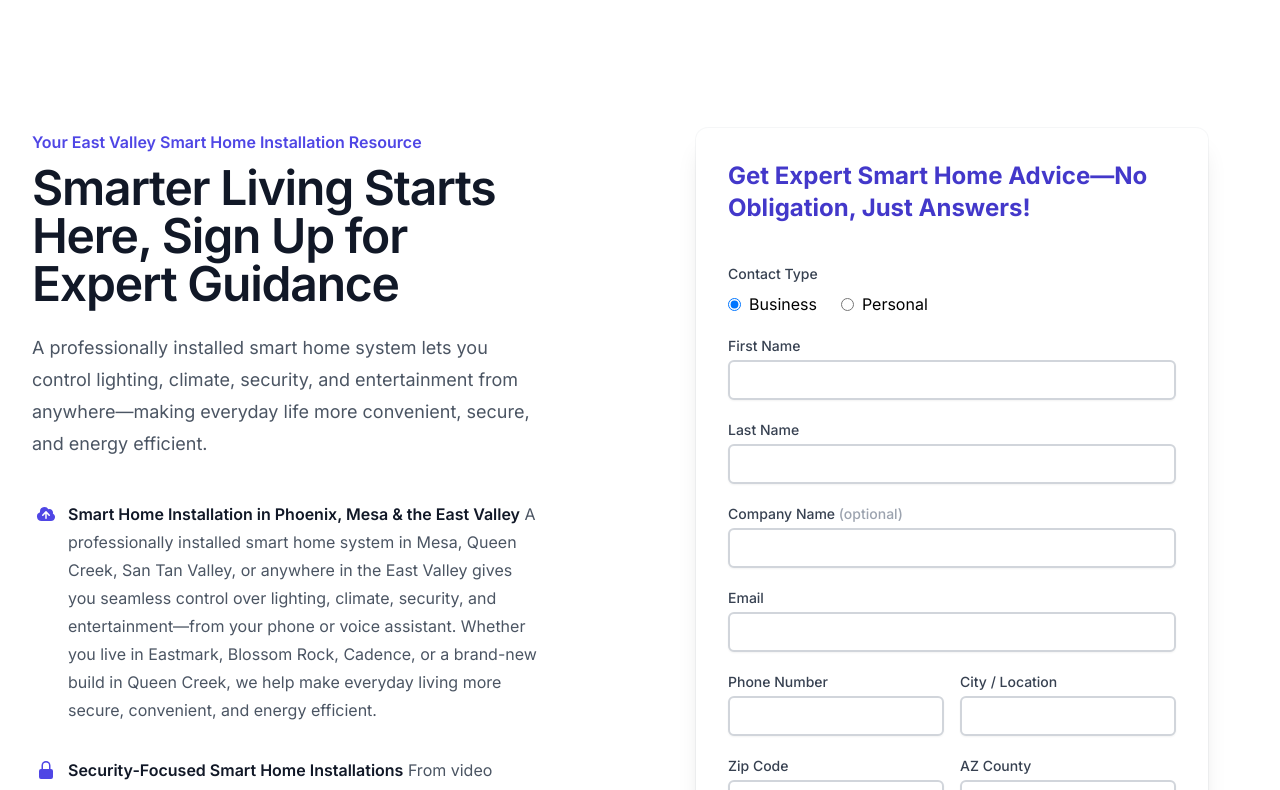
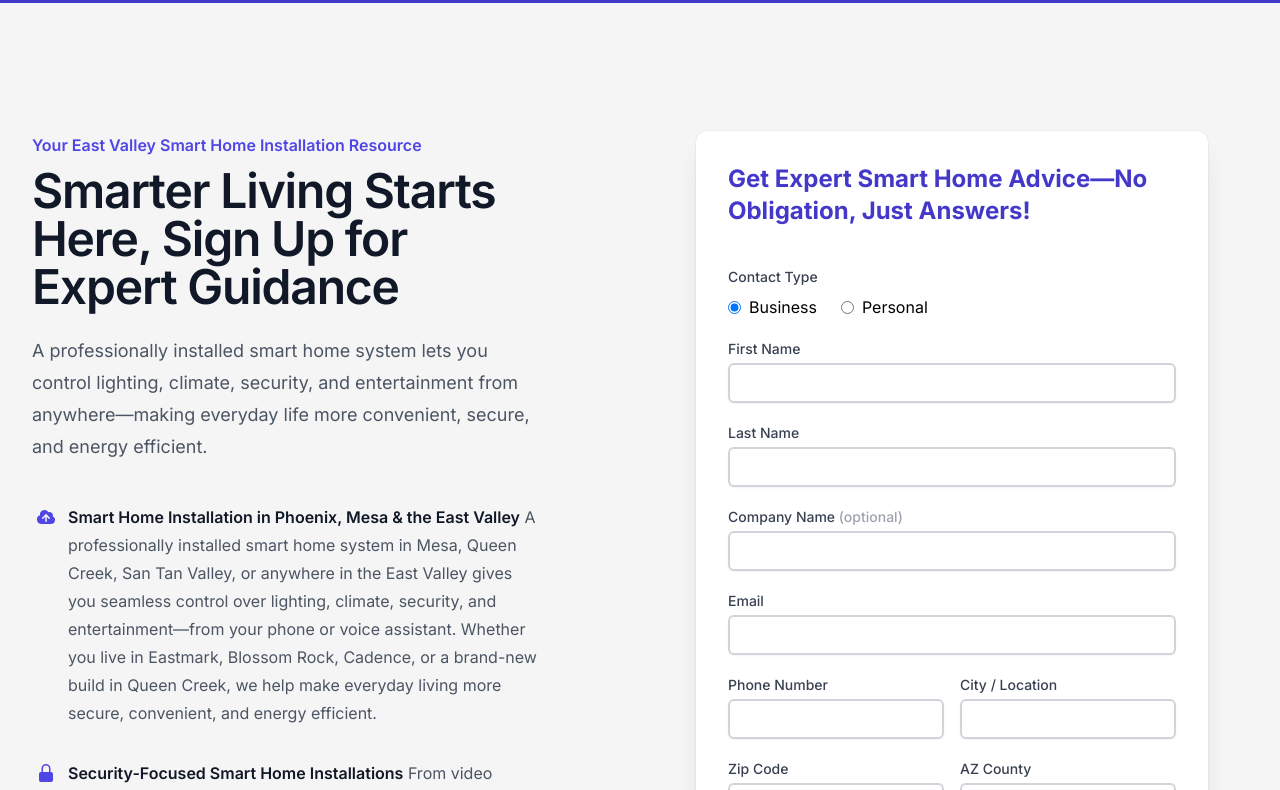
Before and after one commit to dmanzer2/lead-gen, a Next.js app: page / in a window 1280 px wide. Shown: the top 790 px of the page. Built offline with nearby package versions, Linux system fonts and the light colour scheme.

Commit message:
SCSS setup with custom styles

```diff
--- a/package.json
+++ b/package.json
@@ -16,6 +16,7 @@
     "react": "18.2.0",
     "react-dom": "18.2.0",
     "react-hook-form": "^7.58.1",
+    "sass": "^1.89.2",
     "zod": "^3.25.67"
   },
   "devDependencies": {
--- a/src/app/layout.tsx
+++ b/src/app/layout.tsx
@@ -1,4 +1,5 @@
 import './globals.css'
+import '../styles/custom.scss'
 import { Inter } from 'next/font/google'
 
 const inter = Inter({ subsets: ['latin'] })
--- a/src/app/page.tsx
+++ b/src/app/page.tsx
@@ -5,6 +5,7 @@ import { useForm } from 'react-hook-form';
 import { zodResolver } from '@hookform/resolvers/zod';
 import { z } from 'zod';
 import { BoltIcon, CloudArrowUpIcon, LockClosedIcon, ServerIcon } from "@heroicons/react/20/solid";
+
 
 // Validation schema
 const formSchema = z.object({
@@ -142,7 +143,7 @@ export default function HomePage() {
   };
 
   return (
-    <div className="overflow-hidden bg-white py-24 sm:py-32">
+    <div className="overflow-hidden py-24 sm:py-32" style={{ borderTop: '3px solid #4338CA' }}>
       <div className="mx-auto max-w-7xl px-6 lg:px-8">
         <div className="mx-auto grid max-w-2xl grid-cols-1 gap-x-8 gap-y-16 sm:gap-y-20 lg:mx-0 lg:max-w-none lg:grid-cols-2">
 
--- /dev/null
+++ b/src/styles/custom.scss
@@ -0,0 +1,3 @@
+body {
+  background-color: #f5f5f5;
+}
```
Also changed, not shown: 1 other file (tests, documents, lock files or other folders).
